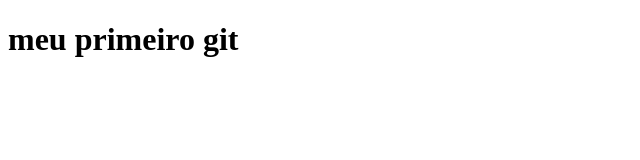
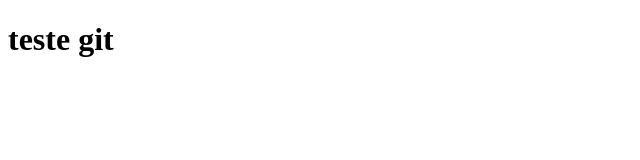
Before and after one commit to o0brunolopes0o/teste_repositorio, a plain HTML site: page index.html in a window 1280 px wide. Shown: the whole page, without its empty margins (0-640 px from the left). Drawn offline with Linux system fonts and the light colour scheme.

Commit message:
alterand estrutura

```diff
--- a/index.html
+++ b/index.html
@@ -7,6 +7,6 @@
     <title>Document</title>
 </head>
 <body>
-    <h1>meu primeiro git</h1>
+    <h1>teste git</h1>
 </body>
 </html>
```
